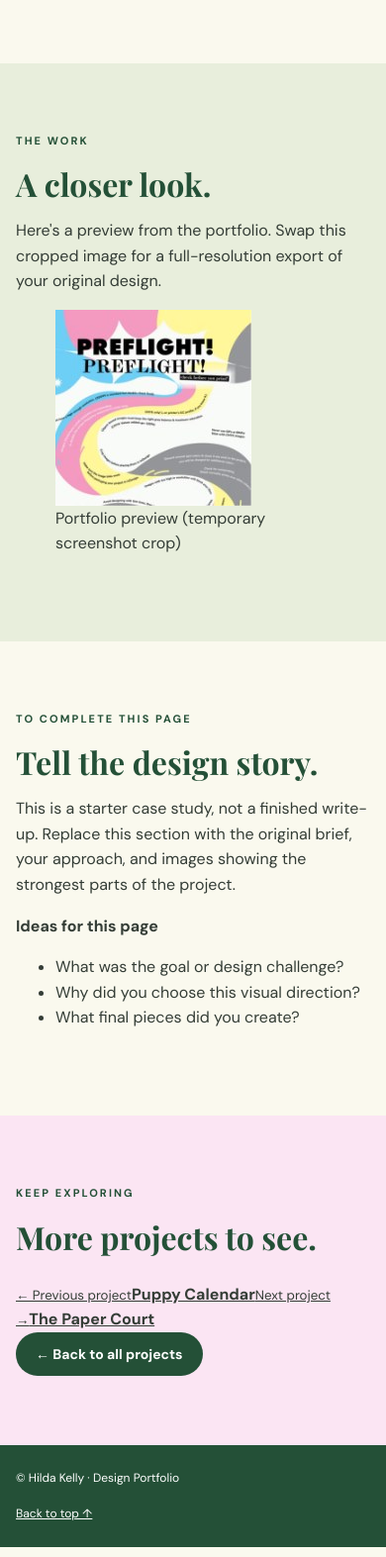
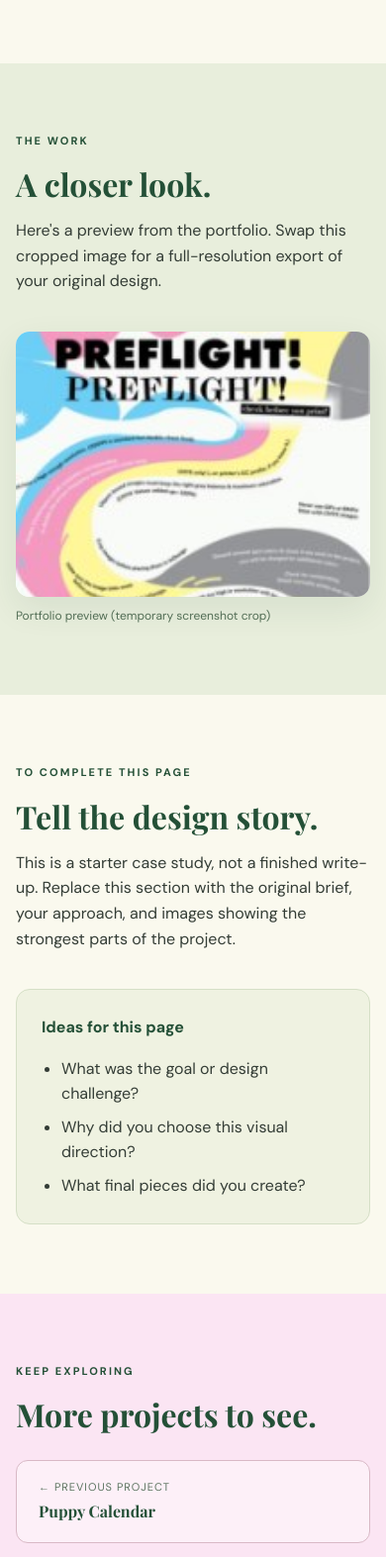
Before and after one commit to hildakelly/Portfolio, a plain HTML site: page preflight.html in a window 390 px wide. Shown: the part 1260-2833 px from the top of the page at 99% size. Drawn offline with nearby package versions, Linux system fonts and the light colour scheme.

Commit message:
Update style.css

```diff
--- a/style.css
+++ b/style.css
@@ -157,3 +157,38 @@ h1,h2,h3 { font-family: var(--serif); line-height: 1.18; }
   .footer-inner { flex-direction: column; align-items: flex-start; }
 }
 @media (prefers-reduced-motion: reduce) { html { scroll-behavior: auto; } *,*::before,*::after { transition: none !important; } }
+
+/* All of the thumbnails and their captions are now links. */
+.project-card-link { display: block; text-decoration: none; color: inherit; }
+.project-card-link img { transition: transform .22s ease, box-shadow .22s ease; }
+.project-card-link:hover img, .project-card-link:focus-visible img { transform: translateY(-5px); box-shadow: 0 14px 28px rgba(36,80,55,.14); }
+.project-card-link:hover h4, .project-card-link:focus-visible h4 { text-decoration: underline; text-decoration-color: var(--accent); text-underline-offset: 5px; }
+.featured-heading-link { text-decoration: none; }
+.featured-heading-link:hover, .featured-heading-link:focus-visible { text-decoration: underline; text-decoration-color: var(--accent); text-underline-offset: 6px; }
+/* Simple, consistent project subpages */
+.case-detail-layout { display: grid; grid-template-columns: minmax(210px,.7fr) minmax(0,1.3fr); gap: clamp(20px,5vw,65px); align-items: center; }
+.case-detail-layout > div > p:last-child { max-width: 350px; }
+.case-large-preview { margin: 0; }
+.case-large-preview img { width:100%; aspect-ratio:4/3; object-fit:cover; border-radius:14px; box-shadow: 0 12px 34px rgba(36,80,55,.09); background:#fff; }
+.case-large-preview figcaption { margin-top:10px; font-size:12px; color:#526d55; }
+.case-edit-note { display:grid; grid-template-columns: 1.2fr .8fr; gap:clamp(25px,6vw,85px); }
+.case-edit-note > div:first-child > p:last-child { max-width:610px; }
+.case-suggestions { background:#eff2e1; border:1px solid #d5dfc6; border-radius:14px; padding:25px; align-self:start; }
+.case-suggestions strong { color:var(--green); }
+.case-suggestions ul { margin-bottom:0; padding-left:20px; }
+.case-suggestions li + li { margin-top:8px; }
+.project-pager { display:grid; grid-template-columns:repeat(2,minmax(0,1fr)); gap:14px; margin:25px 0 30px; }
+.project-pager a { min-width:0; display:flex; flex-direction:column; gap:3px; padding:18px 22px; border:1px solid #d9b9c6; border-radius:12px; background:rgba(255,255,255,.42); text-decoration:none; transition:background .2s ease; }
+.project-pager a:hover { background:rgba(255,255,255,.8); }
+.project-pager a:last-child { text-align:right; }
+.project-pager small { text-transform:uppercase; letter-spacing:.09em; font-size:11px; color:#5d7461; }
+.project-pager strong { font-family:var(--serif); font-size:clamp(1rem,2.1vw,1.35rem); color:var(--green); }
+@media(max-width:700px) {
+  .case-detail-layout, .case-edit-note { grid-template-columns:1fr; gap:22px; }
+}
+@media(max-width:420px) {
+  .project-pager { grid-template-columns:1fr; }
+}
+@media(prefers-reduced-motion:reduce) {
+  .project-card-link img, .project-pager a { transition:none; }
+}
```
